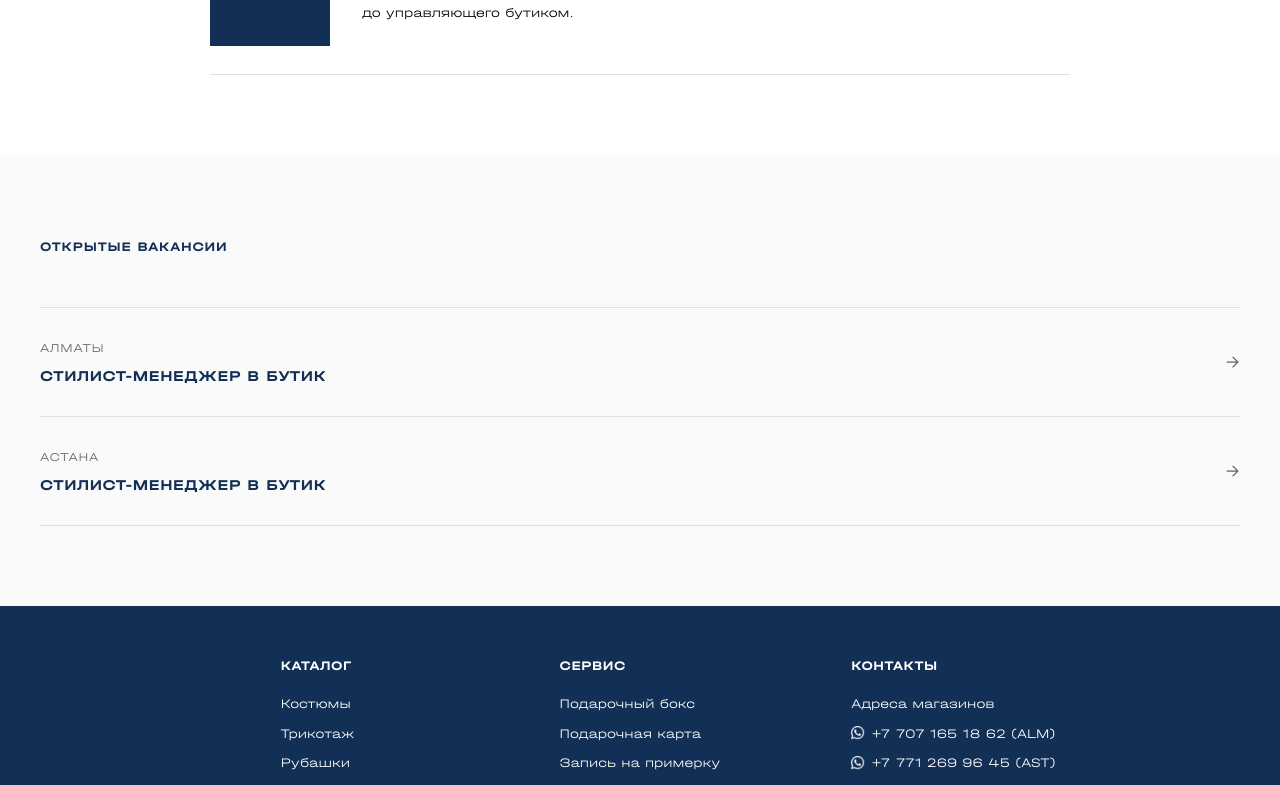
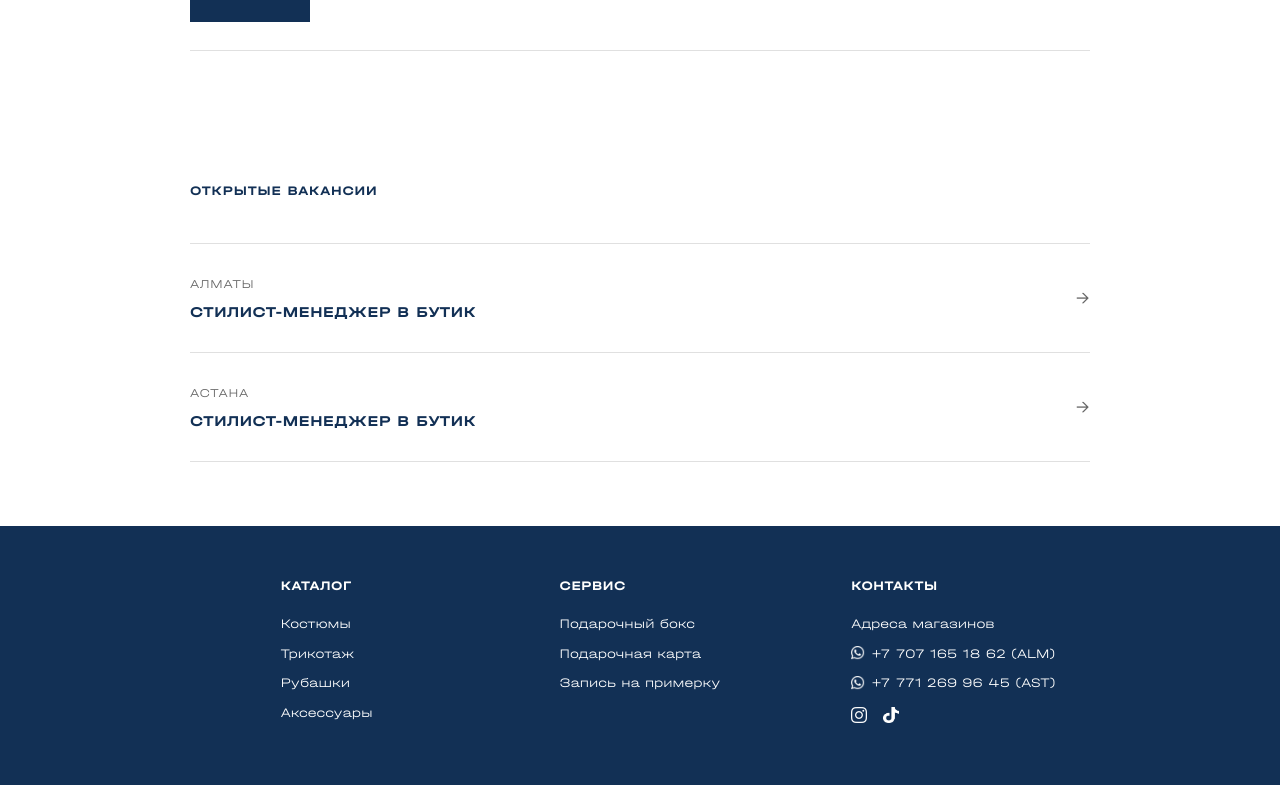
Before and after one commit to MardanBoutiques/frontend, a React (Vite) app: page /vacancies in a window 1280 px wide. Shown: the part 1586-2371 px from the top of the page. Built offline with nearby package versions, Linux system fonts and the light colour scheme; no server answers.

Commit message:
Unify vacancies page style: white bg, no section dividers, aligned layout

```diff
--- a/src/components/vacancies/Vacancies.css
+++ b/src/components/vacancies/Vacancies.css
@@ -72,28 +72,26 @@
 
 /* ── Sections ── */
 .vac-section {
-  padding: 80px 24px;
+  padding: 64px 24px;
   background: #fff;
 }
 
-.vac-section-dark {
-  background: #fafafa;
+.vac-section-inner {
+  max-width: 900px;
+  margin: 0 auto;
 }
 
 .vac-section-title {
-  max-width: 1200px;
-  margin: 0 auto 48px;
   font-size: 0.8125rem;
   font-weight: var(--font-weight-regular);
   color: var(--color-navy);
   text-transform: uppercase;
   letter-spacing: 0.06em;
+  margin: 0 0 40px;
 }
 
 /* ── Benefits ── */
 .vac-benefits {
-  max-width: 860px;
-  margin: 0 auto;
   display: flex;
   flex-direction: column;
   gap: 0;
@@ -154,8 +152,6 @@
 
 /* ── Vacancies list ── */
 .vac-list {
-  max-width: 1200px;
-  margin: 0 auto;
   display: flex;
   flex-direction: column;
   gap: 0;
--- a/src/components/vacancies/Vacancies.jsx
+++ b/src/components/vacancies/Vacancies.jsx
@@ -64,6 +64,7 @@ const Vacancies = () => {
 
       {/* Benefits */}
       <div className="vac-section">
+        <div className="vac-section-inner">
           <h2 className="vac-section-title">Какой опыт тебе даст работа в компании</h2>
           <div className="vac-benefits">
             {BENEFITS.map((b, i) => (
@@ -79,9 +80,11 @@ const Vacancies = () => {
             ))}
           </div>
         </div>
+      </div>
 
       {/* Vacancies list */}
-      <div className="vac-section vac-section-dark" ref={vacanciesRef}>
+      <div className="vac-section" ref={vacanciesRef}>
+        <div className="vac-section-inner">
           <h2 className="vac-section-title">Открытые вакансии</h2>
           <div className="vac-list">
             {VACANCIES.map((v) => (
@@ -99,6 +102,7 @@ const Vacancies = () => {
             ))}
           </div>
         </div>
+      </div>
     </>
   );
 };
```
Lines whose indentation alone changed are shown as unchanged.
